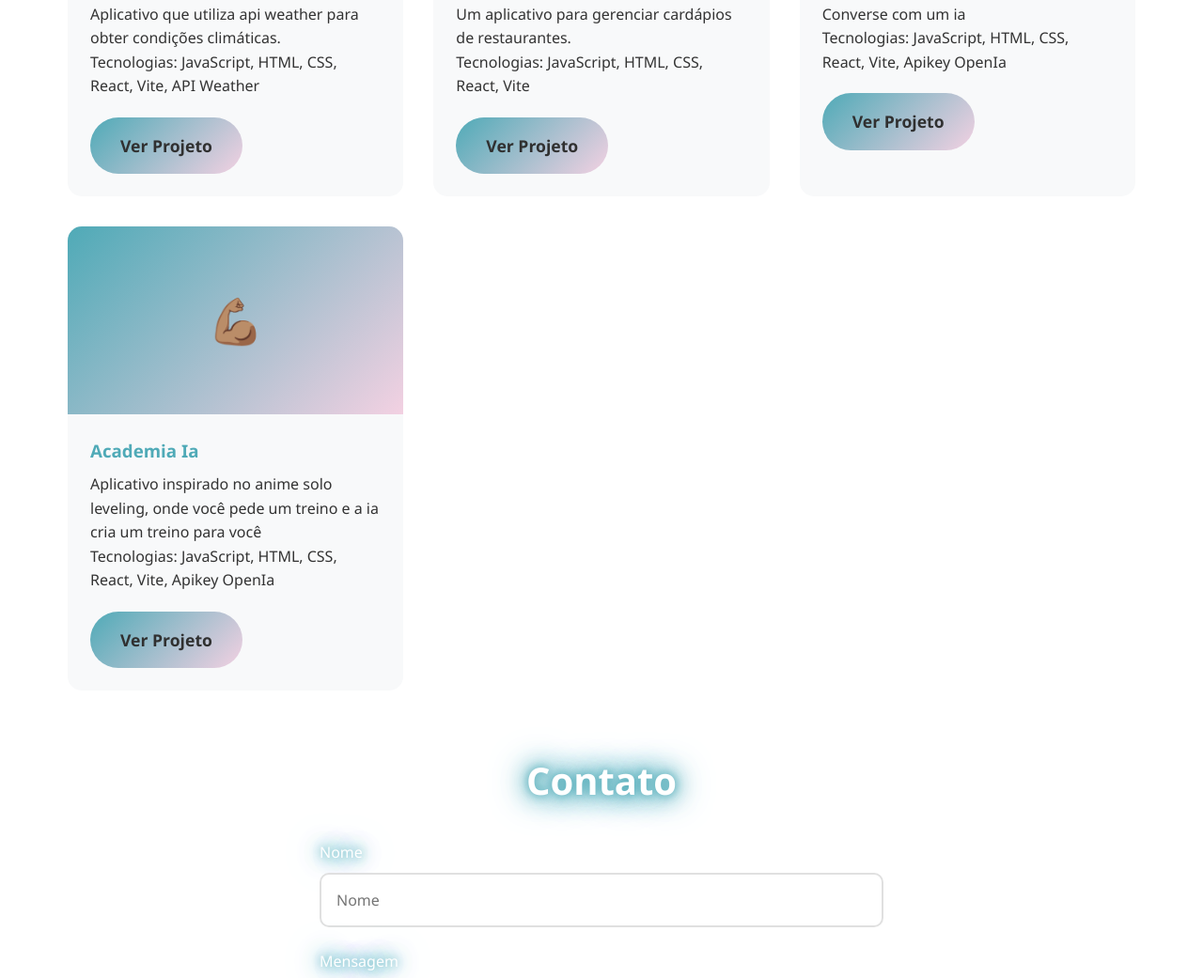
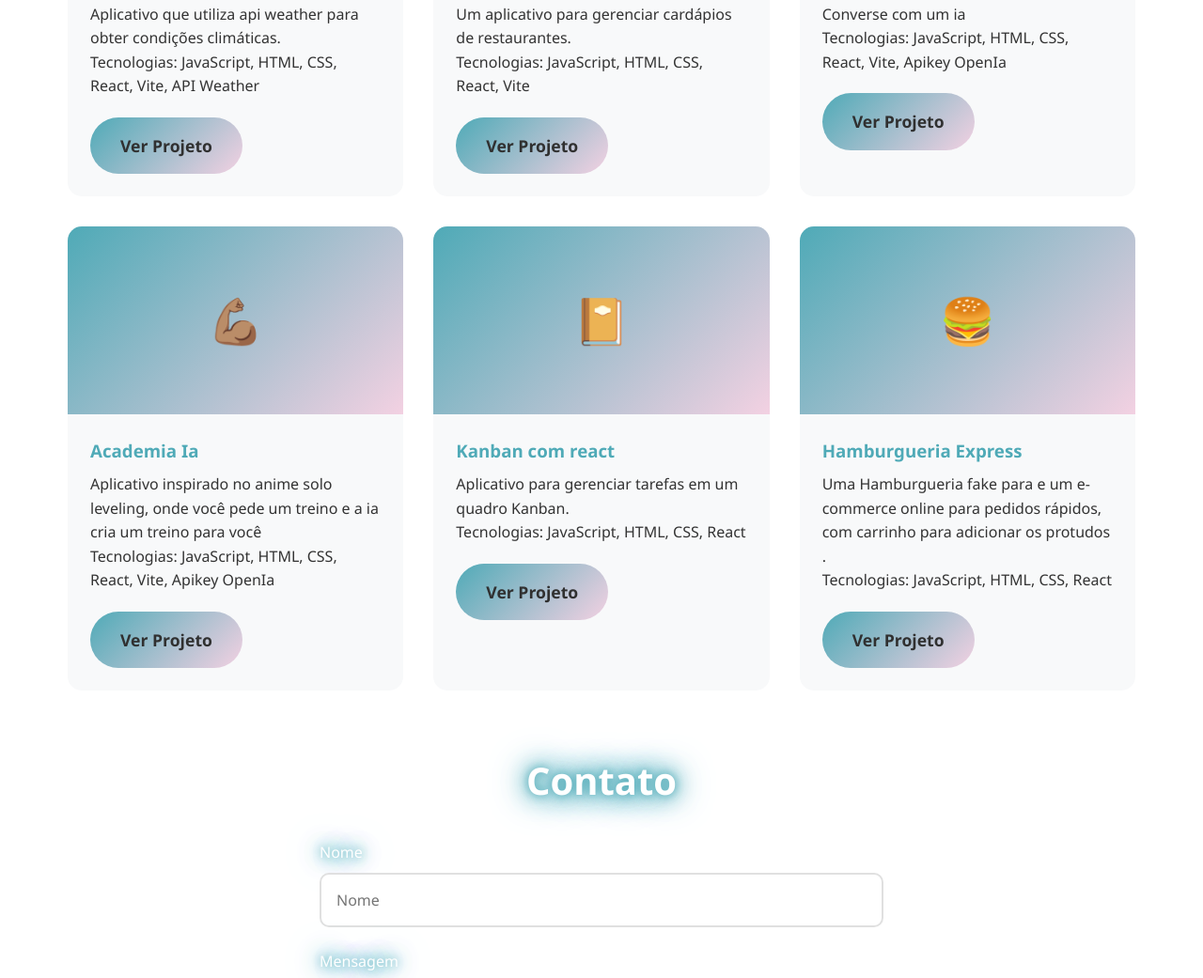
Before and after one commit to Juholiver/portifolioo, a plain HTML site: page index.html in a window 1280 px wide. Shown: the part 2602-3643 px from the top of the page at 94% size. Drawn offline with Linux system fonts and the light colour scheme.

Commit message:
adcionando mais projetos

```diff
--- a/index.html
+++ b/index.html
@@ -153,6 +153,24 @@
                         <a rel="stylesheet" href="https://academia-sololeving-ia.vercel.app/">Ver Projeto</a>
                     </div>
                 </div>
+                <div class="project-card">
+                    <div class="project-img">📔</div>
+                    <div class="project-info">
+                        <h3>Kanban com react</h3>
+                        <p>Aplicativo para gerenciar tarefas em um quadro Kanban.</p>
+                        <p>Tecnologias: JavaScript, HTML, CSS, React</p>
+                        <a rel="stylesheet" href="https://kanban-react-eight-opal.vercel.app/">Ver Projeto</a>
+                    </div>
+                </div>
+                <div class="project-card">
+                    <div class="project-img">🍔</div>
+                    <div class="project-info">
+                        <h3>Hamburgueria Express</h3>
+                        <p>Uma Hamburgueria fake para e um e-commerce online para pedidos rápidos, com carrinho para adicionar os protudos .</p>
+                        <p>Tecnologias: JavaScript, HTML, CSS, React</p>
+                        <a rel="stylesheet" href="https://express-hamburgueria.vercel.app/">Ver Projeto</a>
+                    </div>
+                </div>
             </div>
         </section>
 
```
